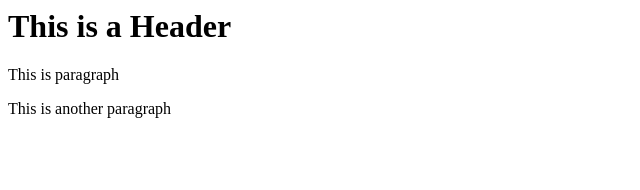
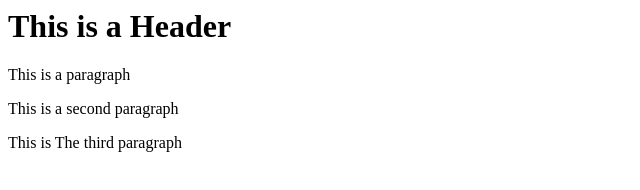
Before and after one commit to LamiaRimty/git-test, a website: page index.html in a window 1280 px wide. Shown: the whole page, without its empty margins (0-640 px from the left). Drawn offline with Linux system fonts and the light colour scheme.

Commit message:
fourth commit

```diff
--- a/index.html
+++ b/index.html
@@ -7,7 +7,10 @@
 </head>
 <body>
     <h1>This is a Header</h1>
-    <p>This is paragraph</p>
-    <p>This is another paragraph</p>
+    <p>This is a paragraph</p>
+    <p> This is a second paragraph</p>
+    <p> This is The third paragraph</p>
+
+
 </body>
 </html>
```
Also changed, not shown: package.json (added, +25 -0 lines), 2 other files.
